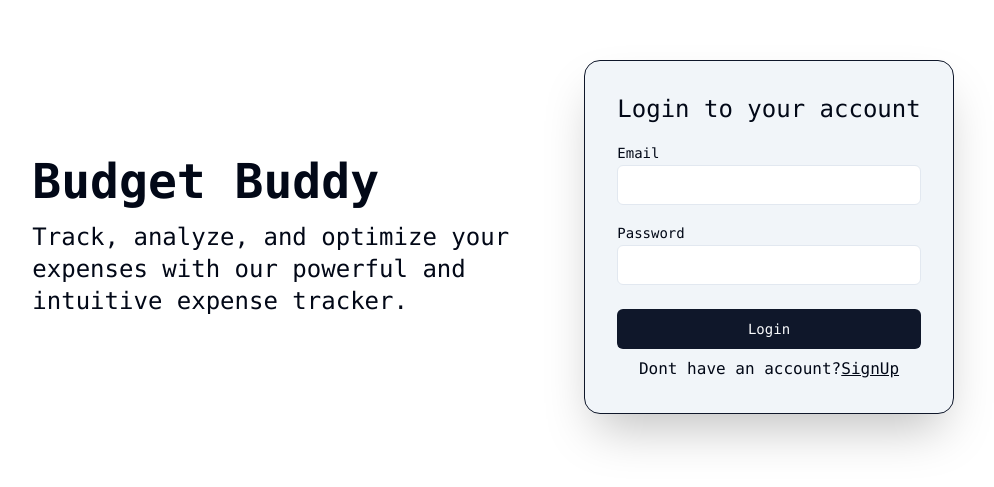
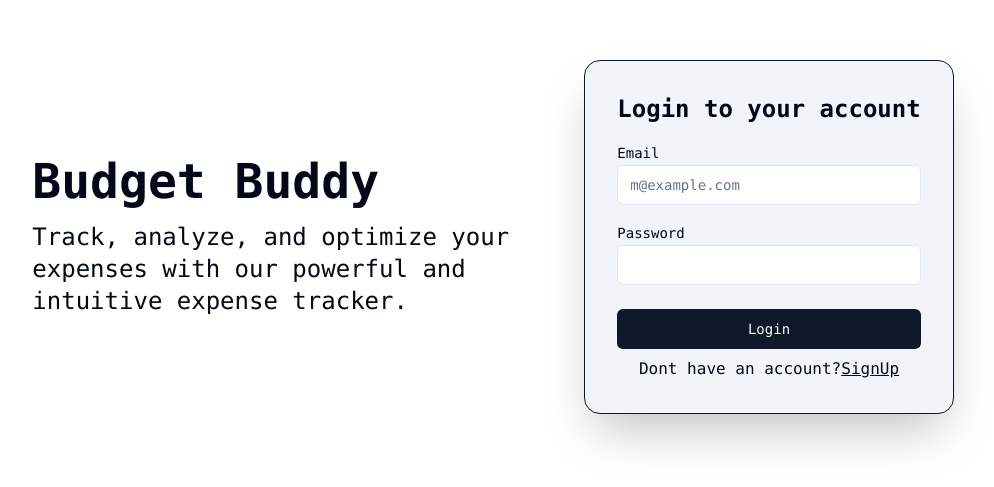
Before and after one commit to ZaidSunasra/Budget-Buddy, a React (Vite) app in the folder client/: page / in a window 1280 px wide. Shown: the part 163-650 px from the top of the page, without its empty margins (147-1141 px from the left). Built offline with nearby package versions, Linux system fonts and the light colour scheme.

Commit message:
Added error checks to input

```diff
--- a/client/src/components/LoginForm.tsx
+++ b/client/src/components/LoginForm.tsx
@@ -6,16 +6,17 @@ import { postData } from "@/hooks/useAPI";
 import { toast } from "sonner";
 import { useEffect } from "react";
 import { Link, useNavigate } from "react-router-dom";
-import { loginInput } from "@/types";
+import { baseURL, loginInput } from "@/types";
+import { ErrorMessage } from "./ErrorMessage";
 
 export function Login() {
 
     const navigate = useNavigate();
-    const { handleSubmit, register } = useForm<loginInput>();
+    const { handleSubmit, register, formState: { errors, isSubmitting } } = useForm<loginInput>();
     const { fetchData, apiData, serverError, isLoading } = postData();
     const onSubmit: SubmitHandler<loginInput> = async (data) => {
         await fetchData({
-            url: "http://localhost:3000/api/v1/auth/signin",
+            url: `${baseURL}/auth/signin`,
             payload: {
                 email: data.email,
                 password: data.password
@@ -23,28 +24,38 @@ export function Login() {
         });
     }
 
-    useEffect (() => {
-        if(apiData){
+    useEffect(() => {
+        if (apiData) {
             toast(apiData.msg);
             navigate("/dashboard");
         }
-        if(serverError){
+        if (serverError) {
             toast(serverError.msg);
         }
     }, [apiData, serverError])
 
     return <div>
         <form className="p-8 border-primary border rounded-2xl bg-accent shadow-2xl" onSubmit={handleSubmit(onSubmit)}>
-            <h3 className="text-center text-2xl mb-4">Login to your account</h3>
+            <h3 className="text-center text-2xl mb-4 font-bold">Login to your account</h3>
             <div className="mb-4" >
                 <Label>Email</Label>
-                <Input {...register("email")} type="email" />
+                <Input {...register("email",
+                    {
+                        required: { value: true, message: "Email cannot be empty" },
+                    }
+                )} type="email" placeholder="m@example.com" />
+                {errors.email && <ErrorMessage message={errors.email.message} />}
             </div>
             <div className="mb-6" >
                 <Label>Password</Label>
-                <Input {...register("password")} type="password" />
+                <Input {...register("password",
+                    {
+                        required: { value: true, message: "Password cannot be empty." }
+                    }
+                )} type="password" />
+                {errors.password && <ErrorMessage message={errors.password.message} />}
             </div>
-            <Button type="submit" className="w-full mb-2"> {isLoading ? "Logging In" : "Login"} </Button>
+            <Button type="submit" className="w-full mb-2" disabled={isSubmitting}> {isLoading ? "Logging In" : "Login"} </Button>
             <p className="text-center">Dont have an account?<Link to={"/signup"} className="underline">SignUp</Link></p>
         </form>
     </div>
```
